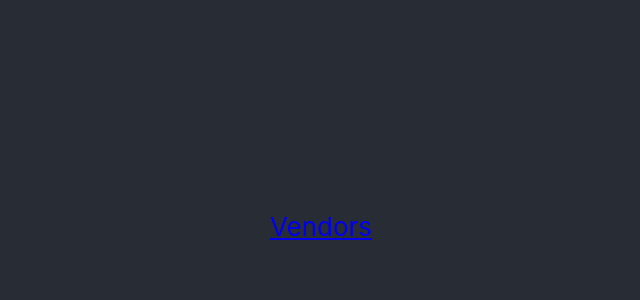
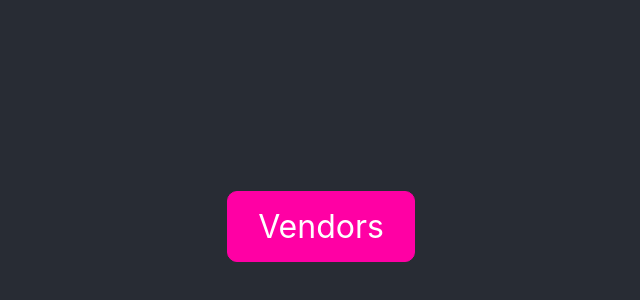
Before and after one commit to Elhamne/vendor-list, a React (Create React App) app: page / in a window 1280 px wide. Shown: the part 174-474 px from the top of the page, without its empty margins (319-959 px from the left). Built offline with nearby package versions, Linux system fonts and the light colour scheme.

Commit message:
sass added

```diff
--- a/package.json
+++ b/package.json
@@ -35,5 +35,8 @@
       "last 1 firefox version",
       "last 1 safari version"
     ]
+  },
+  "devDependencies": {
+    "sass": "^1.64.1"
   }
 }
--- a/src/App.css
+++ /dev/null
@@ -1,38 +0,0 @@
-.App {
-  text-align: center;
-}
-
-.App-logo {
-  height: 40vmin;
-  pointer-events: none;
-}
-
-@media (prefers-reduced-motion: no-preference) {
-  .App-logo {
-    animation: App-logo-spin infinite 20s linear;
-  }
-}
-
-.App-header {
-  background-color: #282c34;
-  min-height: 100vh;
-  display: flex;
-  flex-direction: column;
-  align-items: center;
-  justify-content: center;
-  font-size: calc(10px + 2vmin);
-  color: white;
-}
-
-.App-link {
-  color: #61dafb;
-}
-
-@keyframes App-logo-spin {
-  from {
-    transform: rotate(0deg);
-  }
-  to {
-    transform: rotate(360deg);
-  }
-}
--- a/src/App.js
+++ b/src/App.js
@@ -1,4 +1,4 @@
-import './App.css';
+import './App.scss';
 import { BrowserRouter, Routes, Route } from 'react-router-dom';
 
 import Home from './components/Home';
@@ -7,14 +7,12 @@ import Vendors from './components/Vendors';
 function App() {
   return (
     <div className="App">
-      <header className="App-header">
       <BrowserRouter>
         <Routes>
           <Route path="/" element={<Home />} />
           <Route path="/vendors" element={<Vendors />} />
         </Routes>
       </BrowserRouter>
-      </header>
     </div>
   );
 }
--- /dev/null
+++ b/src/App.scss
@@ -0,0 +1,28 @@
+$background-color: #282c34;
+$primary-color: #ff00a4;
+
+.App {
+  background-color: $background-color;
+  min-height: 100vh;
+  display: flex;
+  flex-direction: column;
+  align-items: center;
+  justify-content: center;
+  font-size: 2em;
+  color: white;
+}
+
+.link {
+  text-decoration: none;
+  border: 1px solid $primary-color;
+  border-radius: 10px;
+  padding: 15px 30px;
+  color: white;
+  background-color: $primary-color;
+  transition: all .3s ease-in-out;
+  &:hover{
+    color: $primary-color;
+    background-color: white;
+    border-color: white;
+  }
+}
--- a/src/components/Home.js
+++ b/src/components/Home.js
@@ -1,6 +1,10 @@
 import React from 'react';
 import { Link } from 'react-router-dom';
 
-const Home = () => <Link to="/vendors">Vendors</Link>;
+const Home = () => (
+  <Link to="/vendors" className="link">
+    Vendors
+  </Link>
+);
 
 export default Home;
--- a/src/components/Vendors.js
+++ b/src/components/Vendors.js
@@ -1,5 +1,11 @@
 import React from 'react';
+import { Link } from 'react-router-dom';
 
-const Vendors = () => <div>vendors' list</div>;
+const Vendors = () => (
+  <div>
+    <Link to="/">Back to home</Link>
+    <p>vendors' list</p>
+  </div>
+);
 
 export default Vendors;
```
Also changed, not shown: 1 other file (tests, documents, lock files or other folders). Lines whose indentation alone changed are shown as unchanged.
